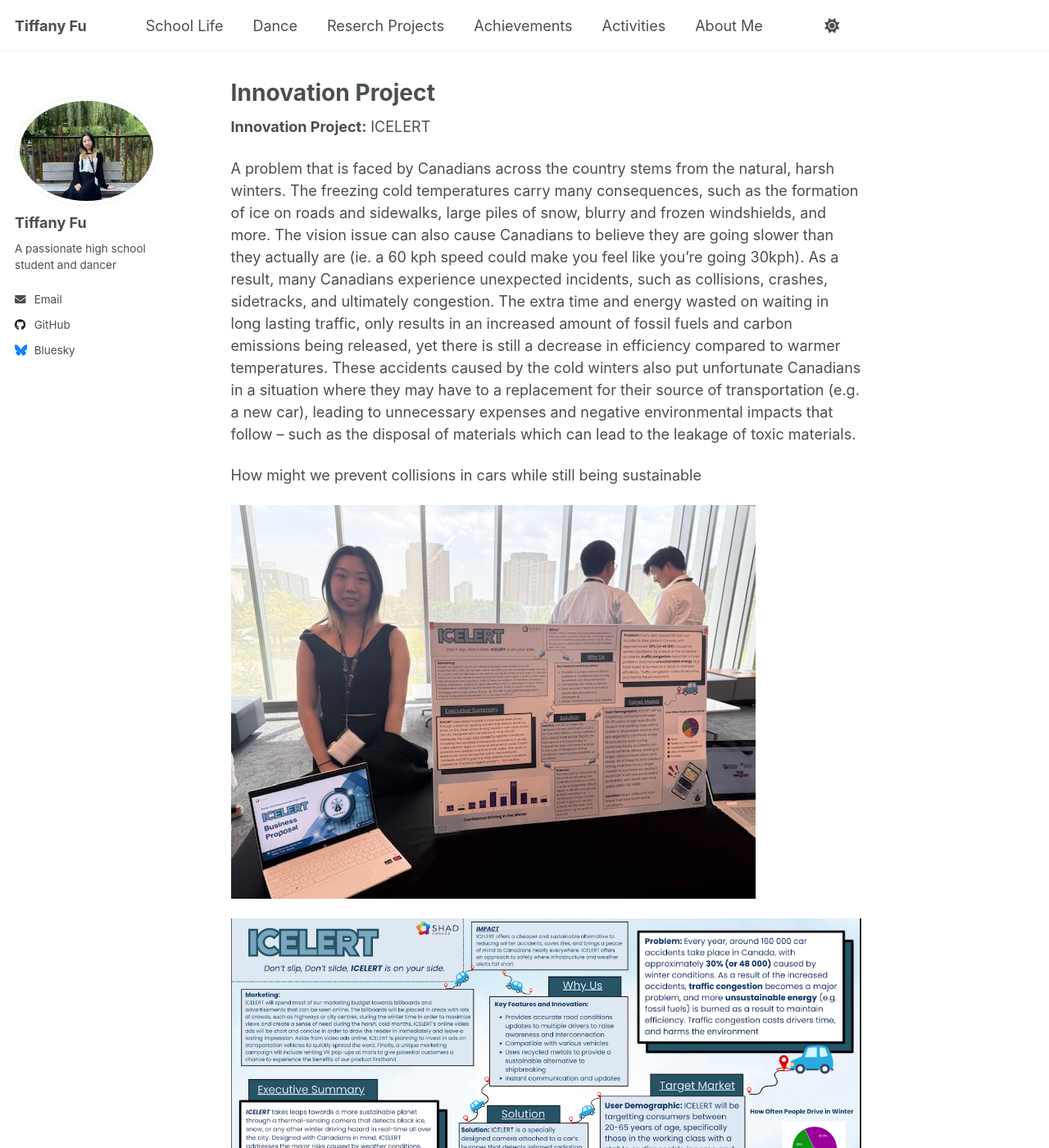
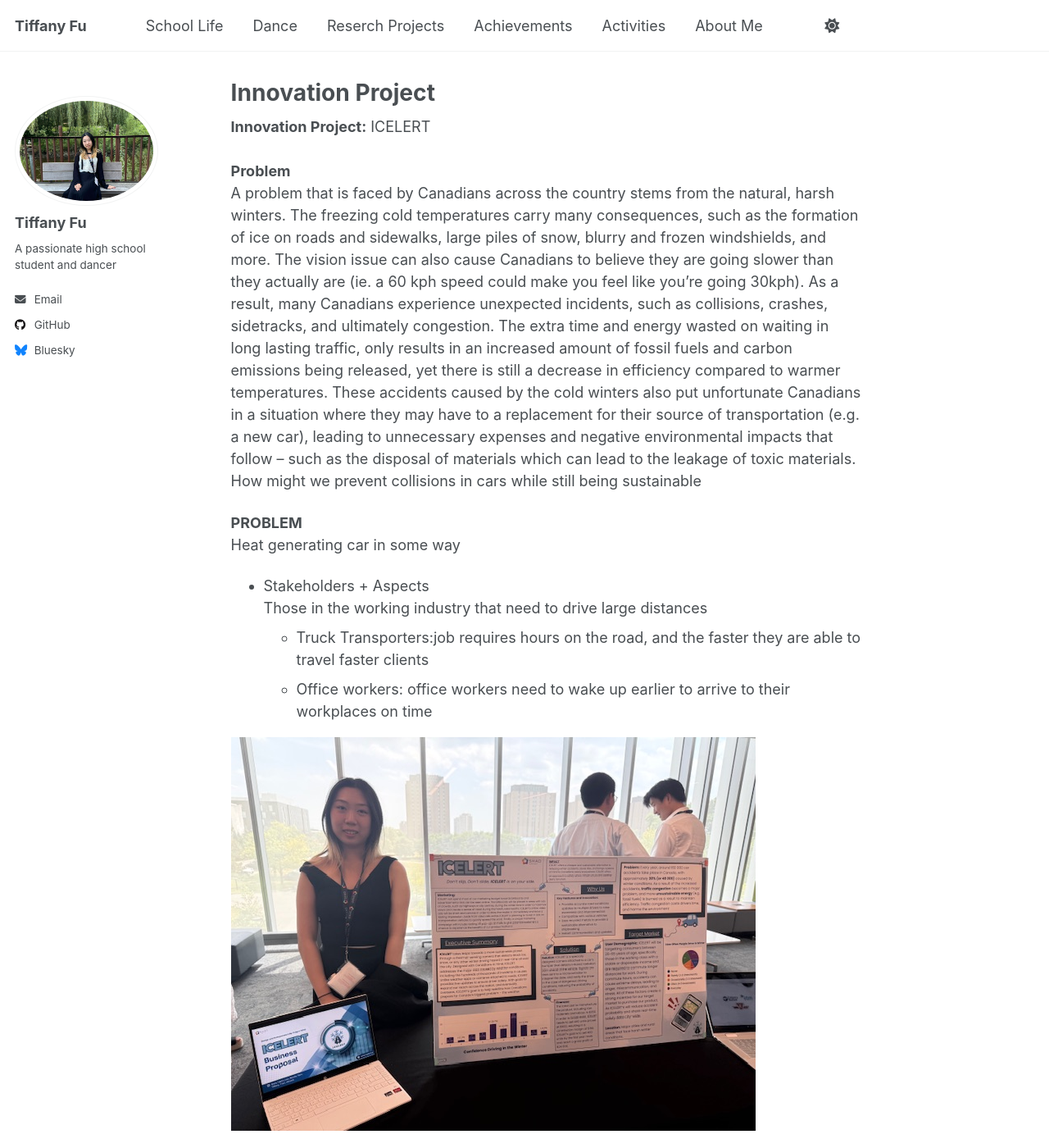
Before and after one commit to TiffanyJTFu/TiffanyFu, a Jekyll site: the page built from _teaching/Innovation-Project.md, in a window 1280 px wide and 1400 px high. Shown: the whole window at 82% size. Built offline with Jekyll 4.4.1, drawn with Linux system fonts in a browser that asks for light colours; a script that is not in the unit is left out.

Commit message:
Update Innovation-Project.md

```diff
--- a/_teaching/Innovation-Project.md
+++ b/_teaching/Innovation-Project.md
@@ -6,10 +6,18 @@ permalink: /teaching/Innovation-Project
 ---
 
 **Innovation Project:** ICELERT
+<br><br>**Problem**
+<br>A problem that is faced by Canadians across the country stems from the natural, harsh winters. The freezing cold temperatures carry many consequences, such as the formation of ice on roads and sidewalks, large piles of snow, blurry and frozen windshields, and more. The vision issue can also cause Canadians to believe they are going slower than they actually are (ie. a 60 kph speed could make you feel like you’re going 30kph). As a result, many Canadians experience unexpected incidents, such as collisions, crashes, sidetracks, and ultimately congestion. The extra time and energy wasted on waiting in long lasting traffic, only results in an increased amount of fossil fuels and carbon emissions being released, yet there is still a decrease in efficiency compared to warmer temperatures. These accidents caused by the cold winters also put unfortunate Canadians in a situation where they may have to a replacement for their source of transportation (e.g. a new car), leading to unnecessary expenses and negative environmental impacts that follow – such as the disposal of materials which can lead to the leakage of toxic materials.
+<br>How might we prevent collisions in cars while still being sustainable
 
- A problem that is faced by Canadians across the country stems from the natural, harsh winters. The freezing cold temperatures carry many consequences, such as the formation of ice on roads and sidewalks, large piles of snow, blurry and frozen windshields, and more. The vision issue can also cause Canadians to believe they are going slower than they actually are (ie. a 60 kph speed could make you feel like you’re going 30kph). As a result, many Canadians experience unexpected incidents, such as collisions, crashes, sidetracks, and ultimately congestion. The extra time and energy wasted on waiting in long lasting traffic, only results in an increased amount of fossil fuels and carbon emissions being released, yet there is still a decrease in efficiency compared to warmer temperatures. These accidents caused by the cold winters also put unfortunate Canadians in a situation where they may have to a replacement for their source of transportation (e.g. a new car), leading to unnecessary expenses and negative environmental impacts that follow – such as the disposal of materials which can lead to the leakage of toxic materials.
+**PROBLEM**
+<br>Heat generating car in some way
+* Stakeholders + Aspects
+<br>Those in the working industry that need to drive large distances
+  * Truck Transporters:job requires hours on the road, and the faster they are able to travel faster clients
+  * Office workers: office workers need to wake up earlier to arrive to their workplaces on time
 
-How might we prevent collisions in cars while still being sustainable
+
 
 
 ![shad5](https://tiffanyjtfu.github.io/TiffanyFu/images/shad5.jpg)
```
